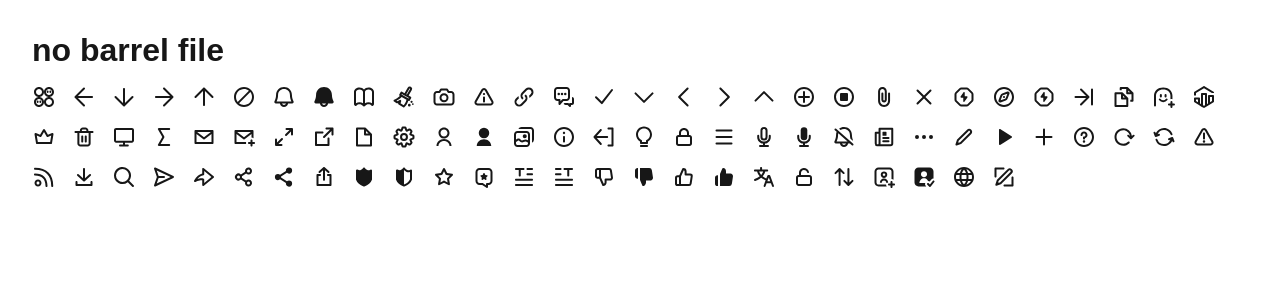
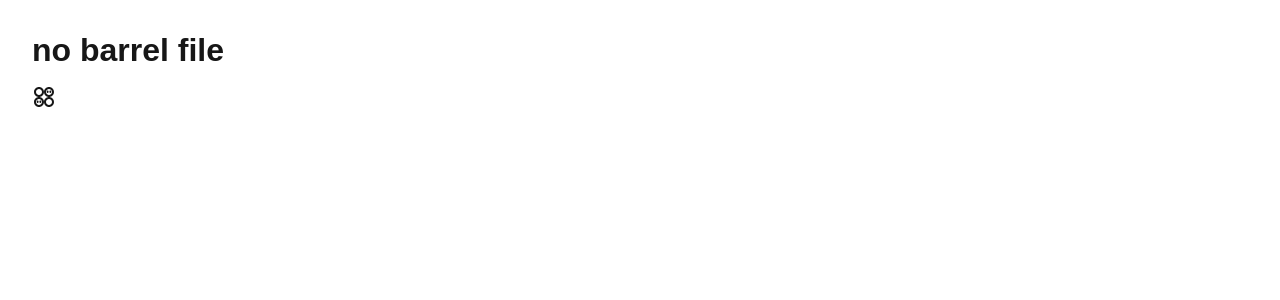
Before and after one commit to tomgenoni/next-js-barrel-test, a Next.js app: page / in a window 1280 px wide. Shown: the top 300 px of the page. Built offline with nearby package versions, Linux system fonts and the light colour scheme.

Commit message:
Update page.tsx

```diff
--- a/src/app/page.tsx
+++ b/src/app/page.tsx
@@ -1,179 +1,11 @@
 import IconAllBots from '../icons/components/IconAllBots';
-import IconArrowBack from '../icons/components/IconArrowBack';
-import IconArrowDown from '../icons/components/IconArrowDown';
-import IconArrowForward from '../icons/components/IconArrowForward';
-import IconArrowUp from '../icons/components/IconArrowUp';
-import IconBan from '../icons/components/IconBan';
-import IconBell from '../icons/components/IconBell';
-import IconBellFilled from '../icons/components/IconBellFilled';
-import IconBook from '../icons/components/IconBook';
-import IconBroom from '../icons/components/IconBroom';
-import IconCamera from '../icons/components/IconCamera';
-import IconCaution from '../icons/components/IconCaution';
-import IconChain from '../icons/components/IconChain';
-import IconChat from '../icons/components/IconChat';
-import IconCheckmark from '../icons/components/IconCheckmark';
-import IconChevronDown from '../icons/components/IconChevronDown';
-import IconChevronLeft from '../icons/components/IconChevronLeft';
-import IconChevronRight from '../icons/components/IconChevronRight';
-import IconChevronUp from '../icons/components/IconChevronUp';
-import IconCirclePlus from '../icons/components/IconCirclePlus';
-import IconCircleSquare from '../icons/components/IconCircleSquare';
-import IconClip from '../icons/components/IconClip';
-import IconClose from '../icons/components/IconClose';
-import IconCommutePoints from '../icons/components/IconCommutePoints';
-import IconCompass from '../icons/components/IconCompass';
-import IconComputePoints from '../icons/components/IconComputePoints';
-import IconContinueChat from '../icons/components/IconContinueChat';
-import IconCopy from '../icons/components/IconCopy';
-import IconCreateBot from '../icons/components/IconCreateBot';
-import IconCreatorHub from '../icons/components/IconCreatorHub';
-import IconCrown from '../icons/components/IconCrown';
-import IconDelete from '../icons/components/IconDelete';
-import IconDesktop from '../icons/components/IconDesktop';
-import IconEditorMath from '../icons/components/IconEditorMath';
-import IconEnvelope from '../icons/components/IconEnvelope';
-import IconEnvelopePlus from '../icons/components/IconEnvelopePlus';
-import IconExpand from '../icons/components/IconExpand';
-import IconExternalLink from '../icons/components/IconExternalLink';
-import IconFile from '../icons/components/IconFile';
-import IconGear from '../icons/components/IconGear';
-import IconGenericUser from '../icons/components/IconGenericUser';
-import IconGenericUserFilled from '../icons/components/IconGenericUserFilled';
-import IconImageCopy from '../icons/components/IconImageCopy';
-import IconInfo from '../icons/components/IconInfo';
-import IconLeaveChat from '../icons/components/IconLeaveChat';
-import IconLightBulb from '../icons/components/IconLightBulb';
-import IconLock from '../icons/components/IconLock';
-import IconMenu from '../icons/components/IconMenu';
-import IconMic from '../icons/components/IconMic';
-import IconMicFilled from '../icons/components/IconMicFilled';
-import IconMuted from '../icons/components/IconMuted';
-import IconNewspaper from '../icons/components/IconNewspaper';
-import IconOverflowFilled from '../icons/components/IconOverflowFilled';
-import IconPen from '../icons/components/IconPen';
-import IconPlay from '../icons/components/IconPlay';
-import IconPlus from '../icons/components/IconPlus';
-import IconQuestionCircle from '../icons/components/IconQuestionCircle';
-import IconRedo from '../icons/components/IconRedo';
-import IconRefresh from '../icons/components/IconRefresh';
-import IconRestricted from '../icons/components/IconRestricted';
-import IconRSS from '../icons/components/IconRSS';
-import IconSave from '../icons/components/IconSave';
-import IconSearch from '../icons/components/IconSearch';
-import IconSend from '../icons/components/IconSend';
-import IconShare from '../icons/components/IconShare';
-import IconShareAndroid from '../icons/components/IconShareAndroid';
-import IconShareAndroidFilled from '../icons/components/IconShareAndroidFilled';
-import IconShareIos from '../icons/components/IconShareIos';
-import IconShieldFilled from '../icons/components/IconShieldFilled';
-import IconShieldHalfFilled from '../icons/components/IconShieldHalfFilled';
-import IconStar from '../icons/components/IconStar';
-import IconSubscription from '../icons/components/IconSubscription';
-import IconTextInputLTR from '../icons/components/IconTextInputLTR';
-import IconTextInputRTL from '../icons/components/IconTextInputRTL';
-import IconThumbDown from '../icons/components/IconThumbDown';
-import IconThumbDownFilled from '../icons/components/IconThumbDownFilled';
-import IconThumbUp from '../icons/components/IconThumbUp';
-import IconThumbUpFilled from '../icons/components/IconThumbUpFilled';
-import IconTranslation from '../icons/components/IconTranslation';
-import IconUnlock from '../icons/components/IconUnlock';
-import IconUnsorted from '../icons/components/IconUnsorted';
-import IconUserFollow from '../icons/components/IconUserFollow';
-import IconUserFollowing from '../icons/components/IconUserFollowing';
-import IconWeb from '../icons/components/IconWeb';
-import IconWrite from '../icons/components/IconWrite';
 
 export default function Home() {
   return (
     <div style={{ padding: '2rem' }}>
       <h1>no barrel file</h1>
-      <div style={{ display: 'flex', flexWrap: 'wrap', gap: '1rem', marginTop: '1rem' }}>
+      <div style={{ marginTop: '1rem' }}>
         <IconAllBots />
-        <IconArrowBack />
-        <IconArrowDown />
-        <IconArrowForward />
-        <IconArrowUp />
-        <IconBan />
-        <IconBell />
-        <IconBellFilled />
-        <IconBook />
-        <IconBroom />
-        <IconCamera />
-        <IconCaution />
-        <IconChain />
-        <IconChat />
-        <IconCheckmark />
-        <IconChevronDown />
-        <IconChevronLeft />
-        <IconChevronRight />
-        <IconChevronUp />
-        <IconCirclePlus />
-        <IconCircleSquare />
-        <IconClip />
-        <IconClose />
-        <IconCommutePoints />
-        <IconCompass />
-        <IconComputePoints />
-        <IconContinueChat />
-        <IconCopy />
-        <IconCreateBot />
-        <IconCreatorHub />
-        <IconCrown />
-        <IconDelete />
-        <IconDesktop />
-        <IconEditorMath />
-        <IconEnvelope />
-        <IconEnvelopePlus />
-        <IconExpand />
-        <IconExternalLink />
-        <IconFile />
-        <IconGear />
-        <IconGenericUser />
-        <IconGenericUserFilled />
-        <IconImageCopy />
-        <IconInfo />
-        <IconLeaveChat />
-        <IconLightBulb />
-        <IconLock />
-        <IconMenu />
-        <IconMic />
-        <IconMicFilled />
-        <IconMuted />
-        <IconNewspaper />
-        <IconOverflowFilled />
-        <IconPen />
-        <IconPlay />
-        <IconPlus />
-        <IconQuestionCircle />
-        <IconRedo />
-        <IconRefresh />
-        <IconRestricted />
-        <IconRSS />
-        <IconSave />
-        <IconSearch />
-        <IconSend />
-        <IconShare />
-        <IconShareAndroid />
-        <IconShareAndroidFilled />
-        <IconShareIos />
-        <IconShieldFilled />
-        <IconShieldHalfFilled />
-        <IconStar />
-        <IconSubscription />
-        <IconTextInputLTR />
-        <IconTextInputRTL />
-        <IconThumbDown />
-        <IconThumbDownFilled />
-        <IconThumbUp />
-        <IconThumbUpFilled />
-        <IconTranslation />
-        <IconUnlock />
-        <IconUnsorted />
-        <IconUserFollow />
-        <IconUserFollowing />
-        <IconWeb />
-        <IconWrite />
       </div>
     </div>
   );
```
